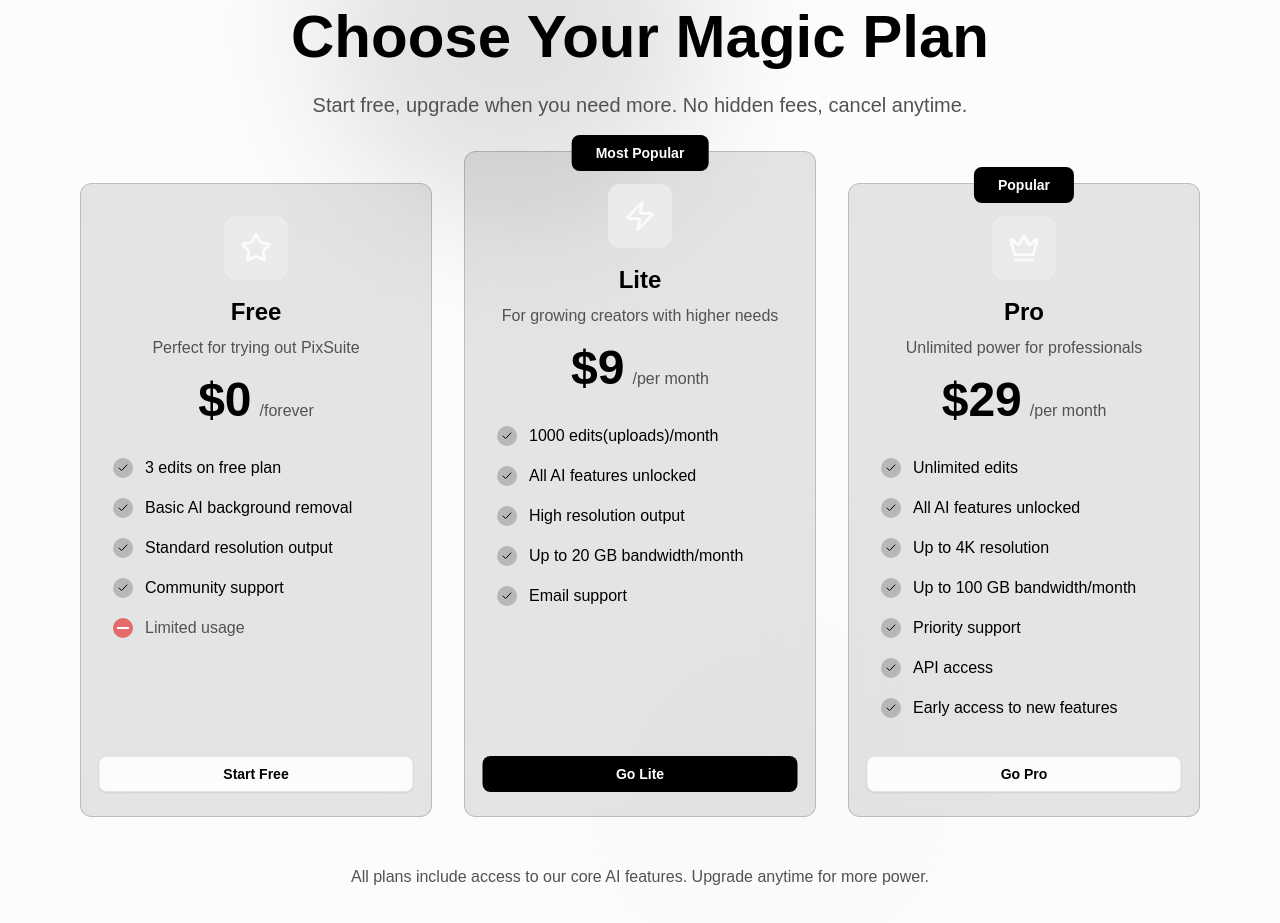
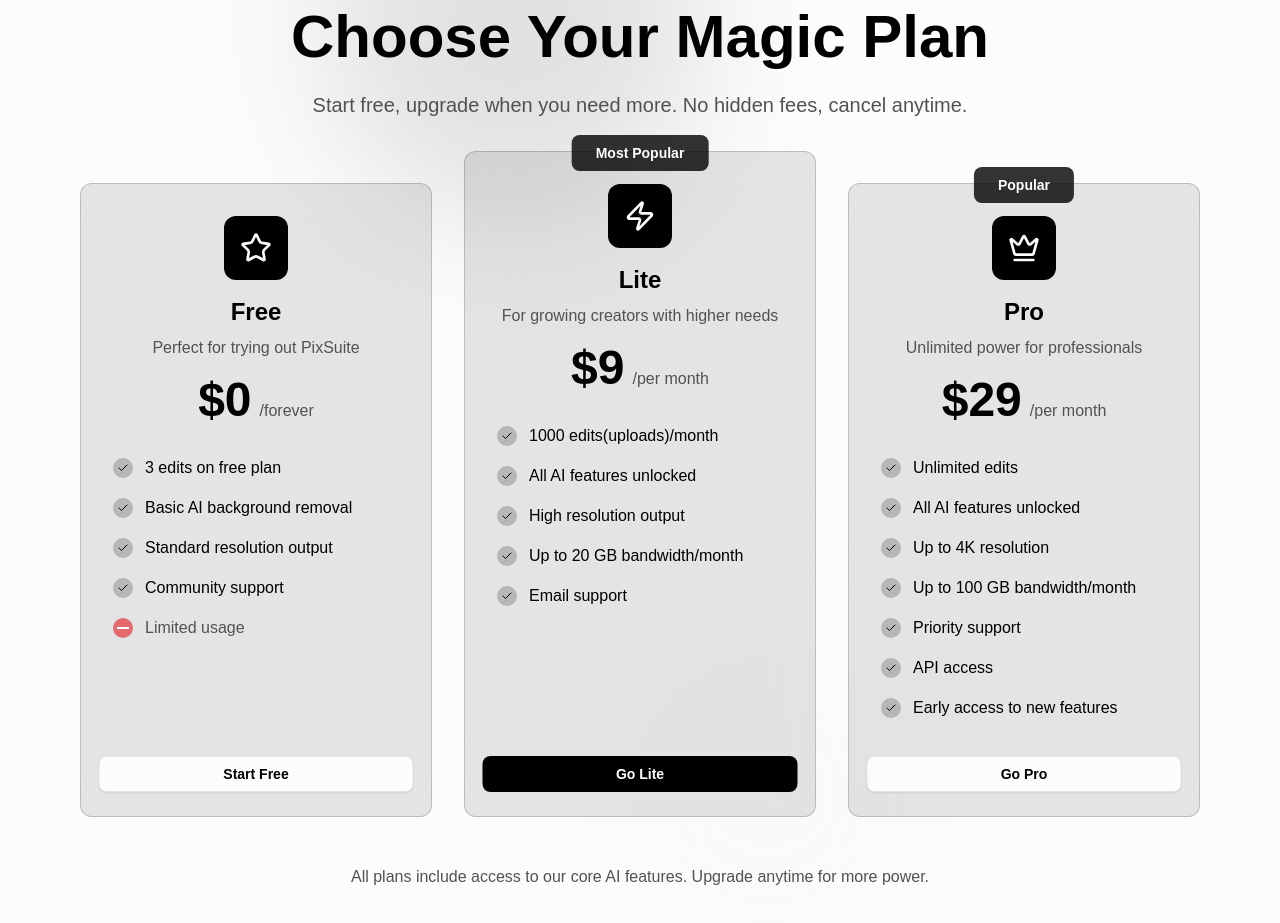
Before and after one commit to csfahad/pixsuite, a Next.js app: page / in a window 1280 px wide. Shown: the part 2220-3143 px from the top of the page. Built offline with nearby package versions, Linux system fonts and the light colour scheme; no server answers.

Commit message:
fix(pricing): fix missing pricing card borders in dark mode

```diff
--- a/src/modules/pricing/index.tsx
+++ b/src/modules/pricing/index.tsx
@@ -205,7 +205,7 @@
                         >
                             {plan.popular && (
                                 <div className="absolute -top-4 left-1/2 transform -translate-x-1/2 z-10">
-                                    <div className="bg-primary px-6 py-2 rounded-lg text-sm font-bold text-background">
+                                    <div className="bg-primary/80 px-6 py-2 rounded-lg text-sm font-bold text-background">
                                         Most Popular
                                     </div>
                                 </div>
@@ -213,20 +213,20 @@
 
                             {plan.proPopular && (
                                 <div className="absolute -top-4 left-1/2 transform -translate-x-1/2 z-10">
-                                    <div className="bg-primary px-6 py-2 rounded-lg text-sm font-bold text-background">
+                                    <div className="bg-primary/80 px-6 py-2 rounded-lg text-sm font-bold text-background">
                                         Popular
                                     </div>
                                 </div>
                             )}
 
                             <div
-                                className={`h-full glass rounded-xl p-8 border transition-all duration-300 ${plan.popular
+                                className={`h-full glass rounded-xl p-8 border dark:border-muted-foreground/30 transition-all duration-300 ${plan.popular
                                     ? "border-primary/50 shadow-glow-primary"
                                     : "hover:border-primary/30 shadow-glow-subtle hover:shadow-glow-primary"
                                     }`}
                             >
                                 <div className="text-center mb-8">
-                                    <div className="inline-flex items-center justify-center w-16 h-16 rounded-xl mb-4 bg-linear-to-br from-secondary to-secondary group-hover:animate-glow-pulse">
+                                    <div className="inline-flex items-center justify-center w-16 h-16 rounded-xl mb-4 bg-primary group-hover:animate-glow-pulse">
                                         <plan.icon className="w-8 h-8 text-background" />
                                     </div>
 
```
